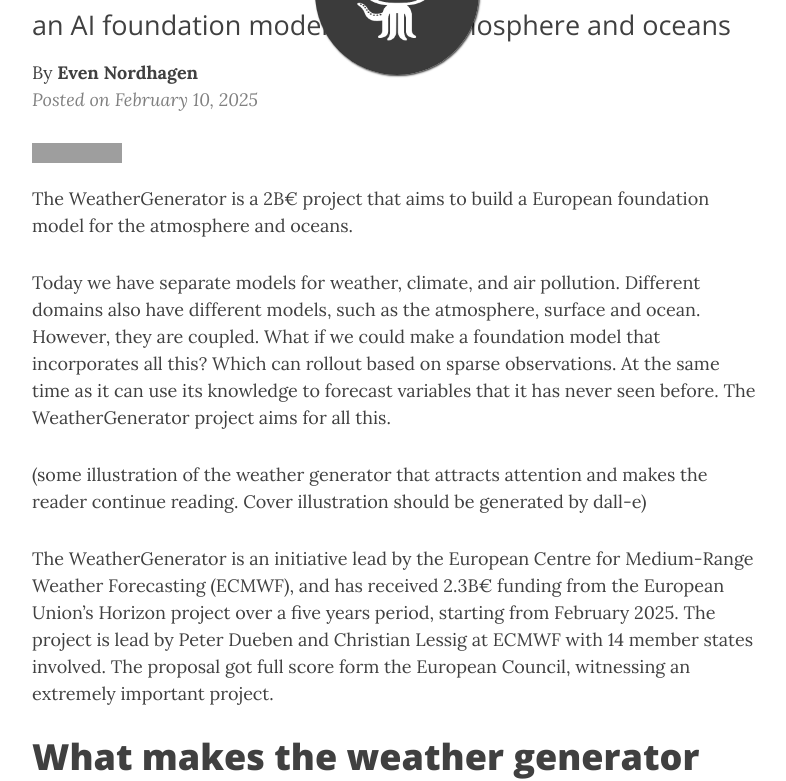
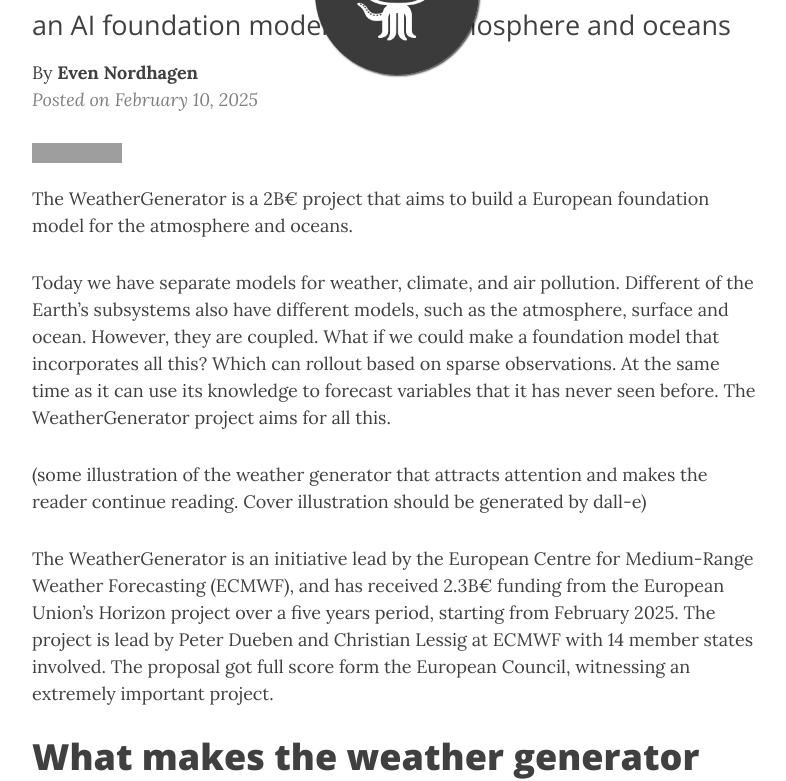
Before and after one commit to evenmn/evenmn.github.io, a Jekyll site: the page built from _posts/2025-02-10-weather-generator.md, in a window 1280 px wide and 900 px high, cut to the strip 119-900 px from the top of the window. Shown: the whole strip, without its empty margins (243-1029 px from the left). Built offline with Jekyll 4.4.1, drawn with Linux system fonts in a browser that asks for light colours; comment, search, counter and statistics services are not loaded; grey boxes are pictures that could not be loaded.

Commit message:
Minor
Signed-off-by: evenmn <evenmn@fys.uio.no>

```diff
--- a/_posts/2025-02-10-weather-generator.md
+++ b/_posts/2025-02-10-weather-generator.md
@@ -15,7 +15,7 @@
 
 The WeatherGenerator is a 2B€ project that aims to build a European foundation model for the atmosphere and oceans.
 
-Today we have separate models for weather, climate, and air pollution. Different domains also have different models, such as the atmosphere, surface and ocean. However, they are coupled. What if we could make a foundation model that incorporates all this? Which can rollout based on sparse observations. At the same time as it can use its knowledge to forecast variables that it has never seen before. The WeatherGenerator project aims for all this.
+Today we have separate models for weather, climate, and air pollution. Different of the Earth's subsystems also have different models, such as the atmosphere, surface and ocean. However, they are coupled. What if we could make a foundation model that incorporates all this? Which can rollout based on sparse observations. At the same time as it can use its knowledge to forecast variables that it has never seen before. The WeatherGenerator project aims for all this.
 
 (some illustration of the weather generator that attracts attention and makes the reader continue reading. Cover illustration should be generated by dall-e)
 
```
